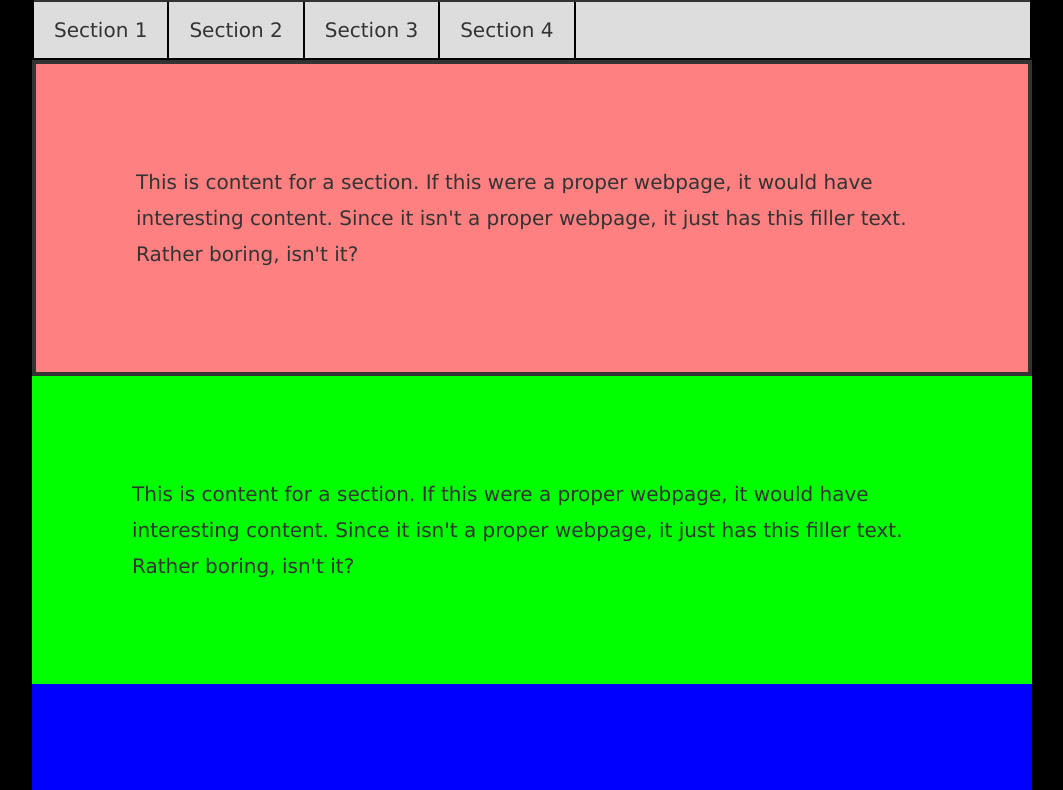
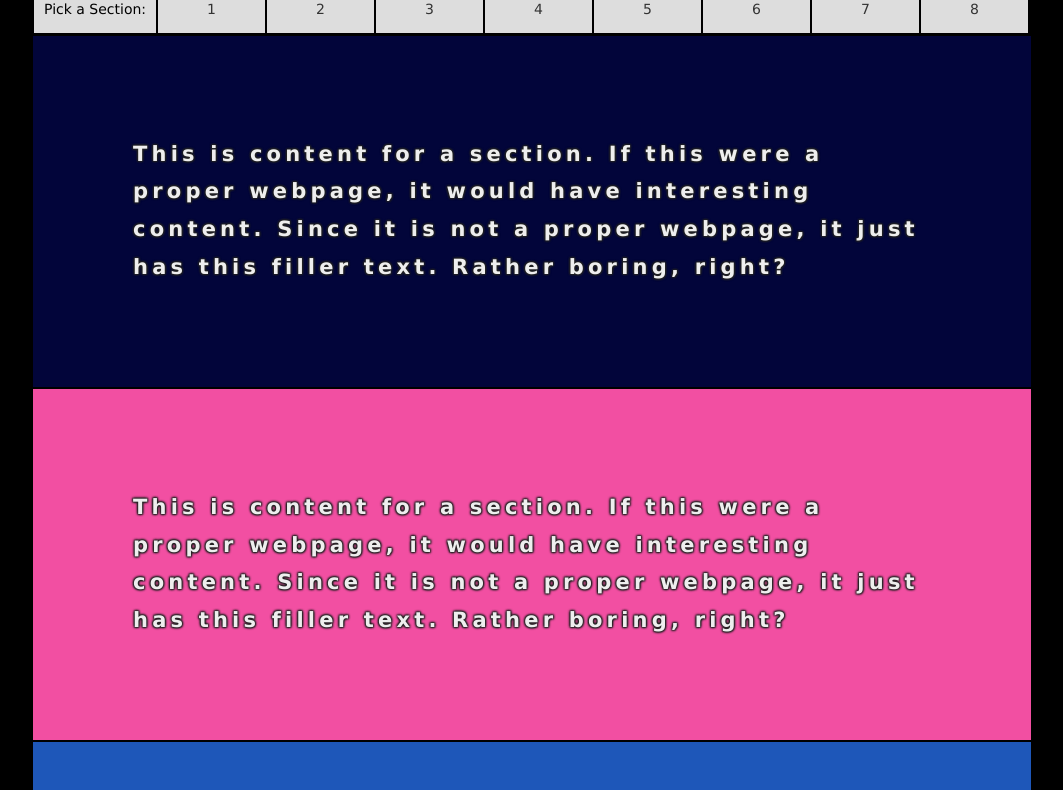
Before and after one commit to flaura42/LandingPage, a plain HTML site: page index.html in a window 1280 px wide. Shown: the part 75-865 px from the top of the page, without its empty margins (108-1171 px from the left). Drawn offline with Linux system fonts and the light colour scheme.

Commit message:
change to dynamic section building. improve nav

```diff
--- a/css/styles.css
+++ b/css/styles.css
@@ -1,8 +1,12 @@
+html {
+  scroll-behavior: smooth;
+}
+
 body {
   background-color: #000;
-  font: 20px/1.8 Verdana, sans-serif;
+  font: 14px/1.8 Verdana, sans-serif;
+  margin: 0 auto;
   max-width: 1000px;
-  margin: 0 auto;
 }
 
 header {
@@ -12,7 +16,7 @@ header {
 
 h1 {
   color: #eee;
-  font-size: 1.8em;
+  font-size: 2em;
   margin: 0;
   padding: 5px;
   text-align: center;
@@ -22,8 +26,16 @@ nav {
   background-color: #ddd;
 }
 
+.nav-label {
+  border-right: 2px solid #000;
+  margin: 0;
+  padding: 10px;
+}
+
 #nav-list {
-  display: inline-flex;
+  display: flex;
+  flex-direction: row;
+  flex-wrap: wrap;
   list-style-type: none;
   margin: 0;
   padding: 0;
@@ -31,7 +43,9 @@ nav {
 
 #nav-list li {
   border-right: 2px solid #000;
-  padding: 10px 20px;
+  flex-grow: 1;
+  text-align: center;
+  padding: 10px;
 }
 
 #nav-list a {
@@ -51,20 +65,8 @@ main {
 
 }
 
-#section-01 {
-  background-color: #f00;
-}
-
-#section-02 {
-  background-color: #0f0;
-}
-
-#section-03 {
-  background-color: #00f;
-}
-
-#section-04 {
-  background-color: #fff;
+section {
+  border: 1px solid #000;
 }
 
 .active-section {
@@ -73,9 +75,18 @@ main {
 }
 
 .section-text {
-  color: #333;
+  color: #eee;
+  font-size: 1.5em;
+  font-weight: bold;
+  letter-spacing: .2em;
   margin: 0;
   padding: 100px;
+  /* added for text legibility on multi-colored backgrounds */
+  text-shadow:
+    1px -1px 2px #222,
+    -1px 1px 2px #222,
+    -1px -1px 2px #222,
+    1px 1px 2px #222;
 }
 
 footer {
--- a/index.html
+++ b/index.html
@@ -10,22 +10,13 @@
   <header>
     <h1>Welcome to the Landing Page</h1>
     <nav>
-      <ul id="nav-list"></ul>
+      <ul id="nav-list">
+        <p class="nav-label">Pick a Section:</p>
+      </ul>
     </nav>
   </header>
   <main>
-    <section id="section-01" data-section="Section 1" class="active-section">
-      <p class="section-text">This is content for a section. If this were a proper webpage, it would have interesting content.  Since it isn't a proper webpage, it just has this filler text.  Rather boring, isn't it?</p>
-    </section>
-    <section id="section-02" data-section="Section 2">
-      <p class="section-text">This is content for a section. If this were a proper webpage, it would have interesting content.  Since it isn't a proper webpage, it just has this filler text.  Rather boring, isn't it?</p>
-    </section>
-    <section id="section-03" data-section="Section 3">
-      <p class="section-text">This is content for a section. If this were a proper webpage, it would have interesting content.  Since it isn't a proper webpage, it just has this filler text.  Rather boring, isn't it?</p>
-    </section>
-    <section id="section-04" data-section="Section 4">
-      <p class="section-text">This is content for a section. If this were a proper webpage, it would have interesting content.  Since it isn't a proper webpage, it just has this filler text.  Rather boring, isn't it?</p>
-    </section>
+
   </main>
   <footer>
     <p class="copy">&copy;2020 Laura Franklin</p>
--- a/js/app.js
+++ b/js/app.js
@@ -1,22 +1,48 @@
+// Wait for page to load
+document.addEventListener('DOMContentLoaded', () => {
+  addSections(8);
+  fillNav();
+})
 
-// Fill Nav menu
+// Add sections to the page
+function addSections(num) {
+  const main = document.getElementsByTagName('main')[0];
+  const fragment = document.createDocumentFragment();
+
+  for (let i=1; i<=num; i++) {
+    // pick random colors for sections
+    let r = Math.floor(Math.random()*256);
+    let g = Math.floor(Math.random()*256);
+    let b = Math.floor(Math.random()*256);
+    let color = `rgb(${r}, ${g}, ${b})`;
+
+    // create sections
+    const section = document.createElement('section');
+    section.id = `section-${i}`;
+    section.setAttribute('style', `background-color: ${color};`);
+    section.setAttribute('data-section', i);
+    const p = document.createElement('p');
+    p.className = 'section-text';
+    p.innerText = 'This is content for a section. If this were a proper webpage, it would have interesting content.  Since it is not a proper webpage, it just has this filler text.  Rather boring, right?';
+    section.appendChild(p);
+    fragment.appendChild(section);
+  }
+  main.appendChild(fragment);
+}
+
+// fill nav menu
+function fillNav() {
   const sections = document.getElementsByTagName('section');
-console.log(sections.length);
-
   const nav = document.getElementById('nav-list');
   const fragment = document.createDocumentFragment();
+
   for (const section of sections) {
-  console.log(section);
     const li = document.createElement('li');
     const a = document.createElement('a');
-
     a.href = `#${section.id}`;
     a.innerText = section.dataset.section;
-
     li.appendChild(a);
-
-  console.log(li);
     fragment.appendChild(li);
   }
-
   nav.appendChild(fragment);
+}
```
Lines whose indentation alone changed are shown as unchanged.
